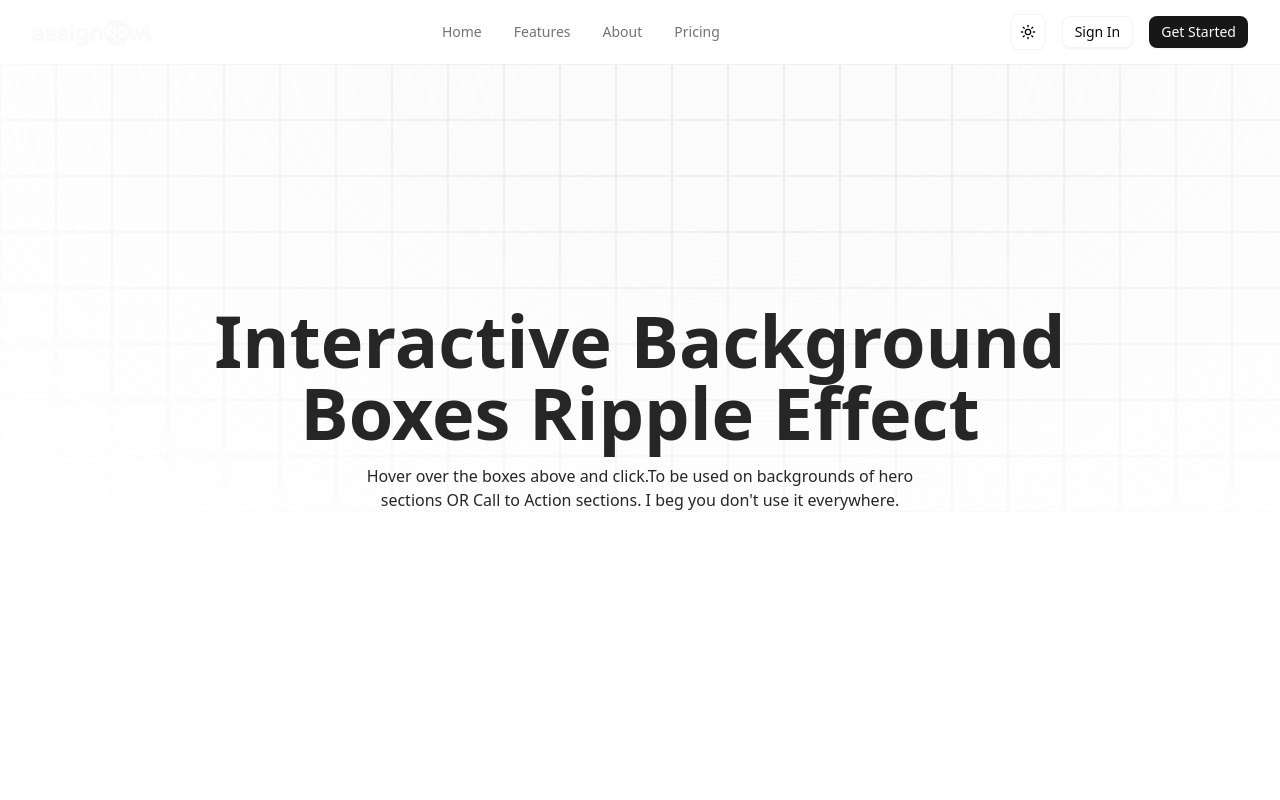
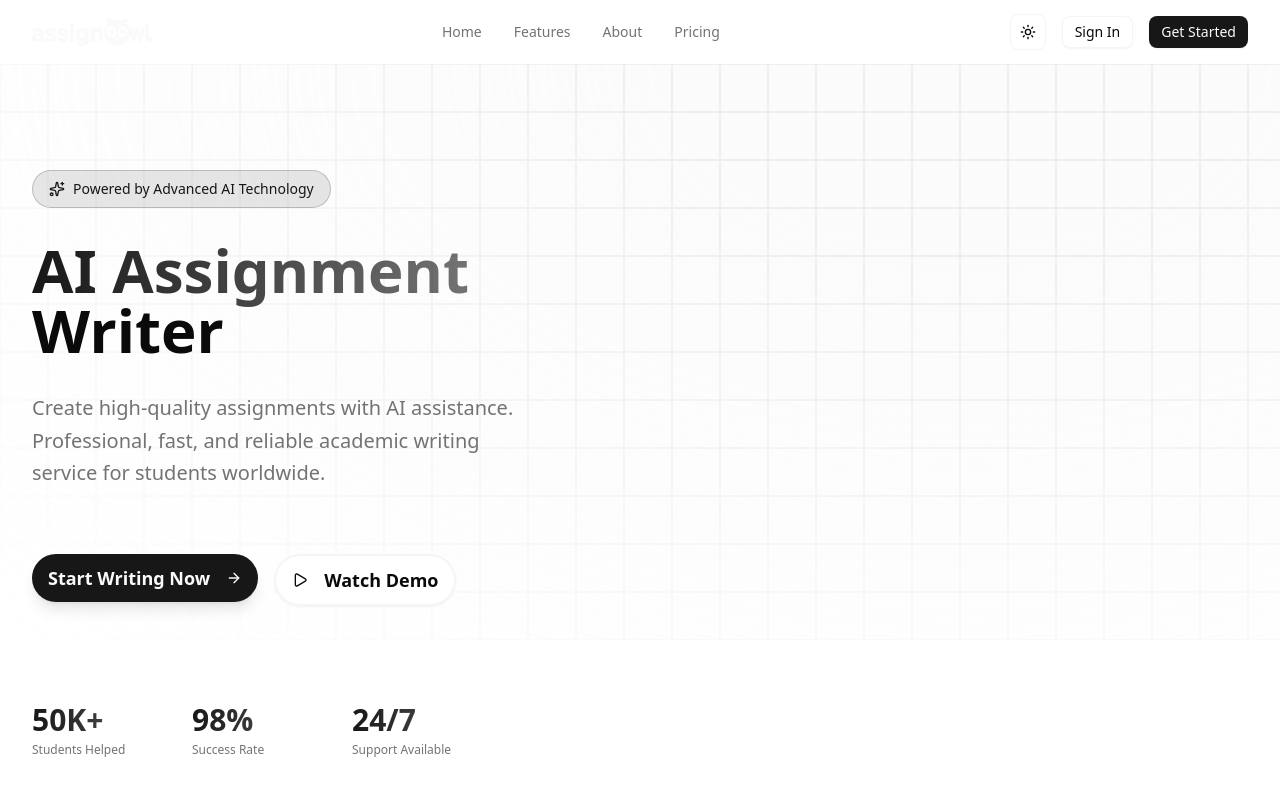
Before and after one commit to tanaymishra/assignowlfrontend, a Next.js app: page / in a window 1280 px wide. Shown: the top 800 px of the page. Built offline with nearby package versions, Linux system fonts and the light colour scheme.

Commit message:
HeroChanges

```diff
--- a/components/sections/home/hero.tsx
+++ b/components/sections/home/hero.tsx
@@ -1,20 +1,144 @@
 "use client";
 import React from "react";
+import { motion } from "framer-motion";
+import { Button } from "@/components/ui/button";
+import { ArrowRight, Sparkles, Play } from "lucide-react";
 import { BackgroundRippleEffect } from "@/components/ui/background-ripple-effect";
 
 export default function HeroSection() {
+  const scrollToSection = (href: string) => {
+    if (href.startsWith("#")) {
+      const element = document.querySelector(href);
+      if (element) {
+        element.scrollIntoView({ behavior: "smooth" });
+      }
+    }
+  };
+
   return (
-    <div className="relative flex min-h-screen w-full flex-col items-start justify-start overflow-hidden">
-      <BackgroundRippleEffect />
-      <div className="mt-60 w-full">
-        <h2 className="relative z-10 mx-auto max-w-4xl text-center text-2xl font-bold text-neutral-800 md:text-4xl lg:text-7xl dark:text-neutral-100">
-          Interactive Background Boxes Ripple Effect
-        </h2>
-        <p className="relative z-10 mx-auto mt-4 max-w-xl text-center text-neutral-800 dark:text-neutral-500">
-          Hover over the boxes above and click.To be used on backgrounds of hero
-          sections OR Call to Action sections. I beg you don&apos;t use it
-          everywhere.
-        </p>
+    <div className="relative flex min-h-screen w-full items-center justify-center overflow-hidden">
+      {/* Full screen background ripple effect */}
+      <div className="absolute inset-0 w-full h-full">
+        <BackgroundRippleEffect rows={12} cols={40} cellSize={48} />
+      </div>
+
+      {/* Content Grid: Left content, Right empty */}
+      <div className="relative z-10 w-full max-w-7xl mx-auto px-4 sm:px-6 lg:px-8">
+        <div className="grid grid-cols-1 lg:grid-cols-2 gap-12 items-center min-h-screen py-20">
+          {/* Left Side - Content */}
+          <div className="space-y-8 text-left">
+            {/* Badge */}
+            <motion.div
+              initial={{ opacity: 0, y: 20 }}
+              animate={{ opacity: 1, y: 0 }}
+              transition={{ duration: 0.6 }}
+              className="inline-flex items-center px-4 py-2 rounded-full bg-primary/10 border border-primary/20 text-primary text-sm font-medium"
+            >
+              <Sparkles className="w-4 h-4 mr-2" />
+              Powered by Advanced AI Technology
+            </motion.div>
+
+            {/* Main Title */}
+            <motion.h1
+              initial={{ opacity: 0, y: 20 }}
+              animate={{ opacity: 1, y: 0 }}
+              transition={{ duration: 0.6, delay: 0.2 }}
+              className="text-4xl md:text-5xl lg:text-6xl font-bold"
+            >
+              <span className="bg-gradient-to-r from-primary via-primary/80 to-primary/60 bg-clip-text text-transparent">
+                AI Assignment
+              </span>
+              <br />
+              <span className="text-foreground">Writer</span>
+            </motion.h1>
+
+            {/* Description */}
+            <motion.p
+              initial={{ opacity: 0, y: 20 }}
+              animate={{ opacity: 1, y: 0 }}
+              transition={{ duration: 0.6, delay: 0.4 }}
+              className="text-lg md:text-xl text-muted-foreground max-w-lg leading-relaxed"
+            >
+              Create high-quality assignments with AI assistance. Professional, fast, and reliable academic writing service for students worldwide.
+            </motion.p>
+
+            {/* CTA Buttons */}
+            <motion.div
+              initial={{ opacity: 0, y: 20 }}
+              animate={{ opacity: 1, y: 0 }}
+              transition={{ duration: 0.6, delay: 0.6 }}
+              className="flex flex-col sm:flex-row gap-4 pt-8"
+            >
+              {/* Primary Button */}
+              <motion.div
+                whileHover={{ scale: 1.05 }}
+                whileTap={{ scale: 0.95 }}
+              >
+                <Button
+                  size="lg"
+                  onClick={() => scrollToSection("#features")}
+                  className="bg-primary hover:bg-primary/90 text-primary-foreground px-8 py-6 text-lg font-semibold rounded-full shadow-lg hover:shadow-xl transition-all duration-300 group"
+                >
+                  Start Writing Now
+                  <ArrowRight className="ml-2 h-5 w-5 group-hover:translate-x-1 transition-transform" />
+                </Button>
+              </motion.div>
+
+              {/* Secondary Button */}
+              <motion.div
+                whileHover={{ scale: 1.05 }}
+                whileTap={{ scale: 0.95 }}
+              >
+                <Button
+                  variant="outline"
+                  size="lg"
+                  onClick={() => scrollToSection("#about")}
+                  className="border-2 border-border/40 bg-background/80 backdrop-blur-sm px-8 py-6 text-lg font-semibold rounded-full hover:bg-accent/50 transition-all duration-300 group"
+                >
+                  <Play className="mr-2 h-5 w-5 group-hover:scale-110 transition-transform" />
+                  Watch Demo
+                </Button>
+              </motion.div>
+            </motion.div>
+
+            {/* Stats */}
+            <motion.div
+              initial={{ opacity: 0, y: 20 }}
+              animate={{ opacity: 1, y: 0 }}
+              transition={{ duration: 0.6, delay: 0.8 }}
+              className="grid grid-cols-3 gap-8 pt-16 max-w-md"
+            >
+              {[
+                { number: "50K+", label: "Students Helped" },
+                { number: "98%", label: "Success Rate" },
+                { number: "24/7", label: "Support Available" },
+              ].map((stat, index) => (
+                <motion.div
+                  key={stat.label}
+                  initial={{ opacity: 0, y: 20 }}
+                  animate={{ opacity: 1, y: 0 }}
+                  transition={{ duration: 0.6, delay: 1.0 + index * 0.1 }}
+                  className="text-left"
+                >
+                  <div className="text-2xl md:text-3xl font-bold bg-gradient-to-r from-primary to-primary/70 bg-clip-text text-transparent">
+                    {stat.number}
+                  </div>
+                  <div className="text-xs text-muted-foreground mt-1">
+                    {stat.label}
+                  </div>
+                </motion.div>
+              ))}
+            </motion.div>
+          </div>
+
+          {/* Right Side - Empty for future content */}
+          <div className="hidden lg:flex items-center justify-center">
+            {/* This space is intentionally left empty for future additions */}
+            <div className="w-full h-96 flex items-center justify-center text-muted-foreground/30">
+              {/* Placeholder - will be replaced with actual content later */}
+            </div>
+          </div>
+        </div>
       </div>
     </div>
   );
```
